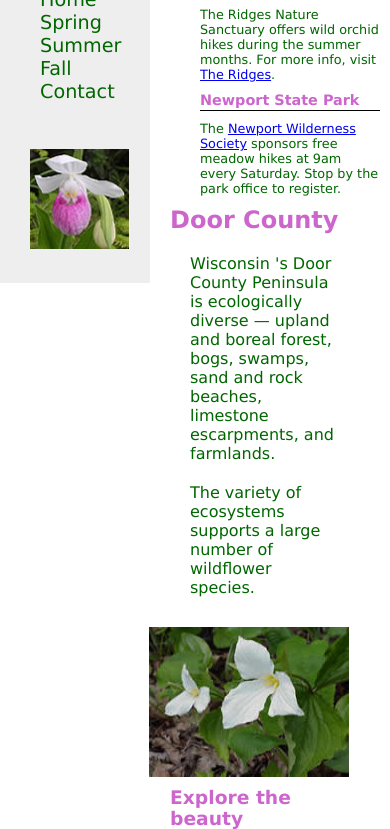
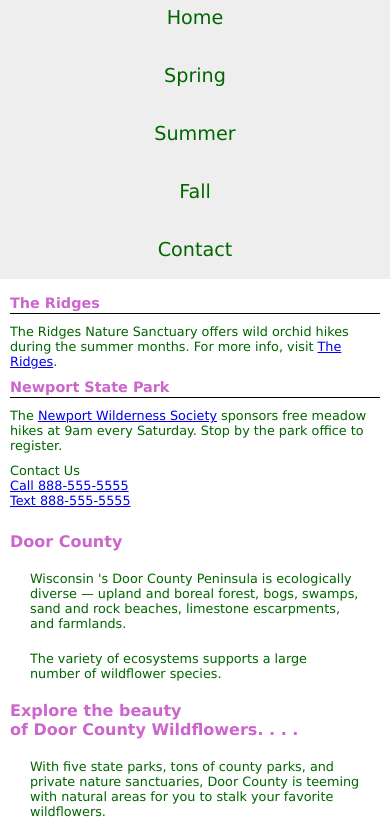
Before and after one commit to 44144Sp21/ch7inclassnotes-haydonsackett, a plain HTML site: page index.html in a window 390 px wide. Shown: the part 152-981 px from the top of the page. Drawn offline with Linux system fonts and the light colour scheme.

Commit message:
Ch7InClassNotes
Worked on sizing for different devices

```diff
--- a/index.html
+++ b/index.html
@@ -3,7 +3,8 @@
 <head>
 	<title>Door County Wildflowers</title>
 	<meta charset="utf-8">
-    <link rel="stylesheet" href="style.css">
+    <link rel="stylesheet" href="style.css" media="screen">
+    <link rel="stylesheet" href="stylePrint.css" media="print">
 </head>
 <body>
 <div id="container">
@@ -28,6 +29,12 @@
         <h3>Newport State Park</h3>
         <p class="news">The <a href=" http://www.newportwildernesssociety.org " target="blank">
         Newport Wilderness Society</a> sponsors free meadow hikes at 9am every Saturday. Stop by the park office to register.</p>
+        <p class="news">Contact Us<br>
+            <a href="tel: 888-555-5555">Call 888-555-5555</a><br>
+            <a href="sms: 888-555-5555">Text 888-555-5555</a>
+
+
+        </p>
     </aside>
     <main id="content">
         <h2>Door County</h2>
--- a/style.css
+++ b/style.css
@@ -79,3 +79,27 @@ aside h3 {padding-bottom: 2px;
 .news {font-size: 0.80em;
 	   margin: 10px;
 }
+
+@media only screen and (max-width: 1024px){
+    main {margin: 0px;}
+    body {margin: k0px;}
+    #container {min-width: auto;}
+    nav {float: none; width: auto;}
+    aside {float: none; width: auto;}
+    nav li {display: inline-block; padding: 0.5em;}
+    nav ul {text-align: center;}
+    h1, h2, h3 {font-size: 120;}
+    p {font-size: 90%;}
+    nav img {display: none;}
+}
+@media only screen and (max-width: 760px){
+    #container {min-width: auto;}
+    h1, h2, h3 {font-size: 100%}
+    P, .news {font-size: 80%;}
+    nav, nav ul, nav lu {padding: 0px;}
+    nav li {display: block;}
+    nav a {display: block;
+            padding: 0.5em 0;
+            border-bottom: 2px ridge #00005d:}
+    img {display: none;}
+}
--- /dev/null
+++ b/stylePrint.css
@@ -0,0 +1,64 @@
+/*Add this in so that older browsers know how to display newer HTML5 elements*/
+header, nav, main, footer, aside {display: block;}
+/*By default browser only includes widht/height of the element to determine space to take up,
+by changing the box-sizing to border-box, any padding and border will be included in the width and height
+use universal selector (*) to select all elements*/
+*{box-sizing: border-box;}
+
+body {margin: 0;
+	 background-color: #ffffff;
+}
+#container {color: #006600;
+			font-family: Verdana, Arial, sans-serif;
+}
+header {  background-color: #ffffff;
+          color: #cc66cc;
+          padding: 0 20px;
+          border-bottom: 2px solid #000000;
+}
+nav {float: left;
+	width: 150px;
+    background-color: #eeeeee;
+}
+aside {float: right;
+	 width: 200px;
+
+}
+main {margin: 0 21px 0 160px;
+	padding: 1px 10px 20px 10px;
+	background-color: #ffffff;
+	color: #006600;
+}
+footer {font-size: .70em;
+        text-align: center;
+        color: #006600;
+        background-color: #ffffff;
+        padding-top: 10px;
+}
+h1 {margin-top: 0;
+	font-size: 24pt;
+	text-align: left;
+	text-shadow: 2px 2px 2px #000000;
+}
+header a{display: none;}
+
+
+main p {margin: 20px;
+}
+main h2, main h3 {color: #cc66cc;
+				background-color: #ffffff;
+}
+.floatright {margin: 10px;
+			float: right;
+}
+aside h3 {padding-bottom: 2px;
+		border-bottom: 1px solid #000000;
+		margin: 10px;
+		font-size: 0.90em;
+		color: #cc66cc;
+}
+.news {font-size: 0.80em;
+	   margin: 10px;
+}
+aside a{text-decoration: none;}
+aside a:after{content: " ("attr(href)")";}
```
